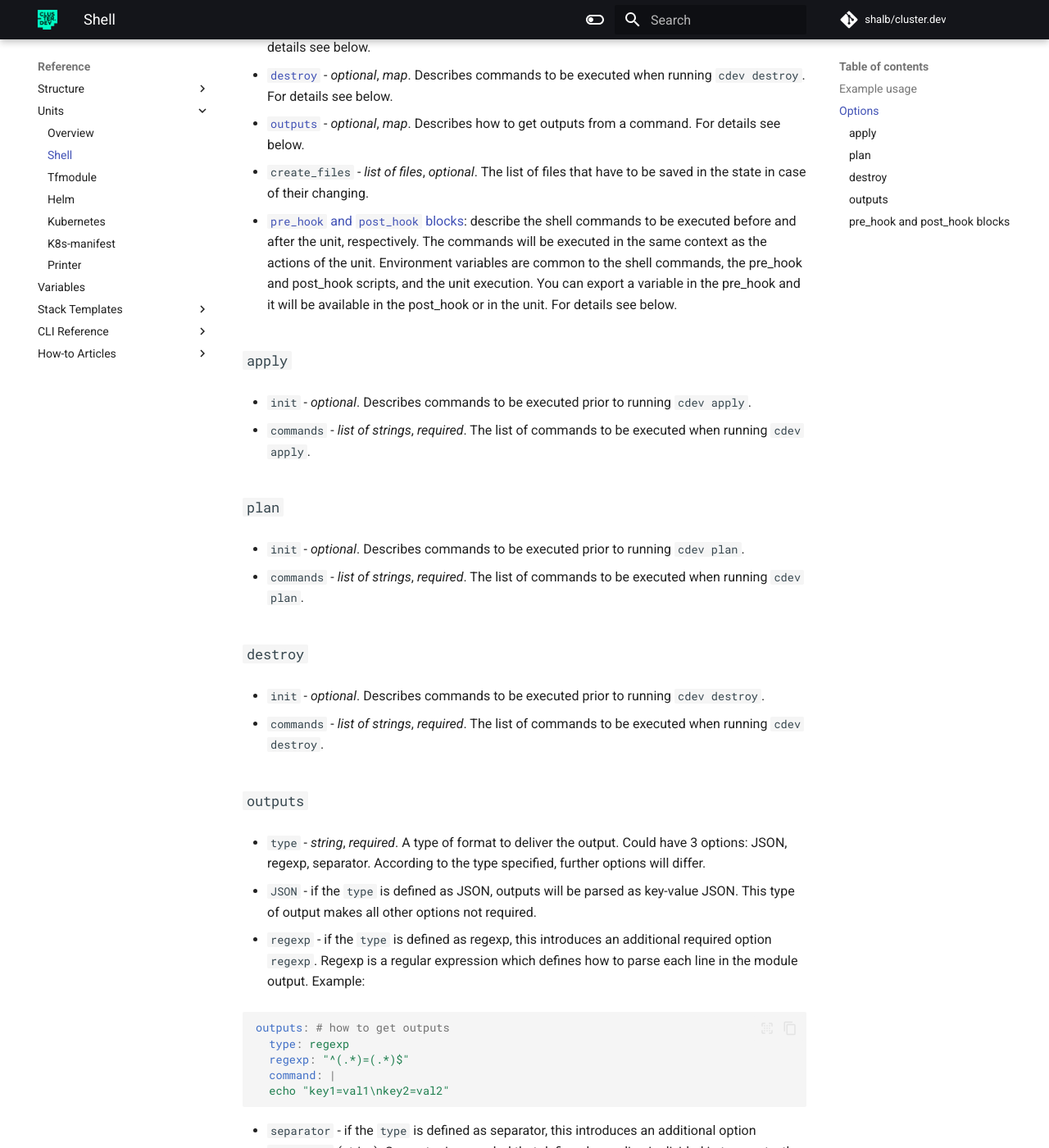
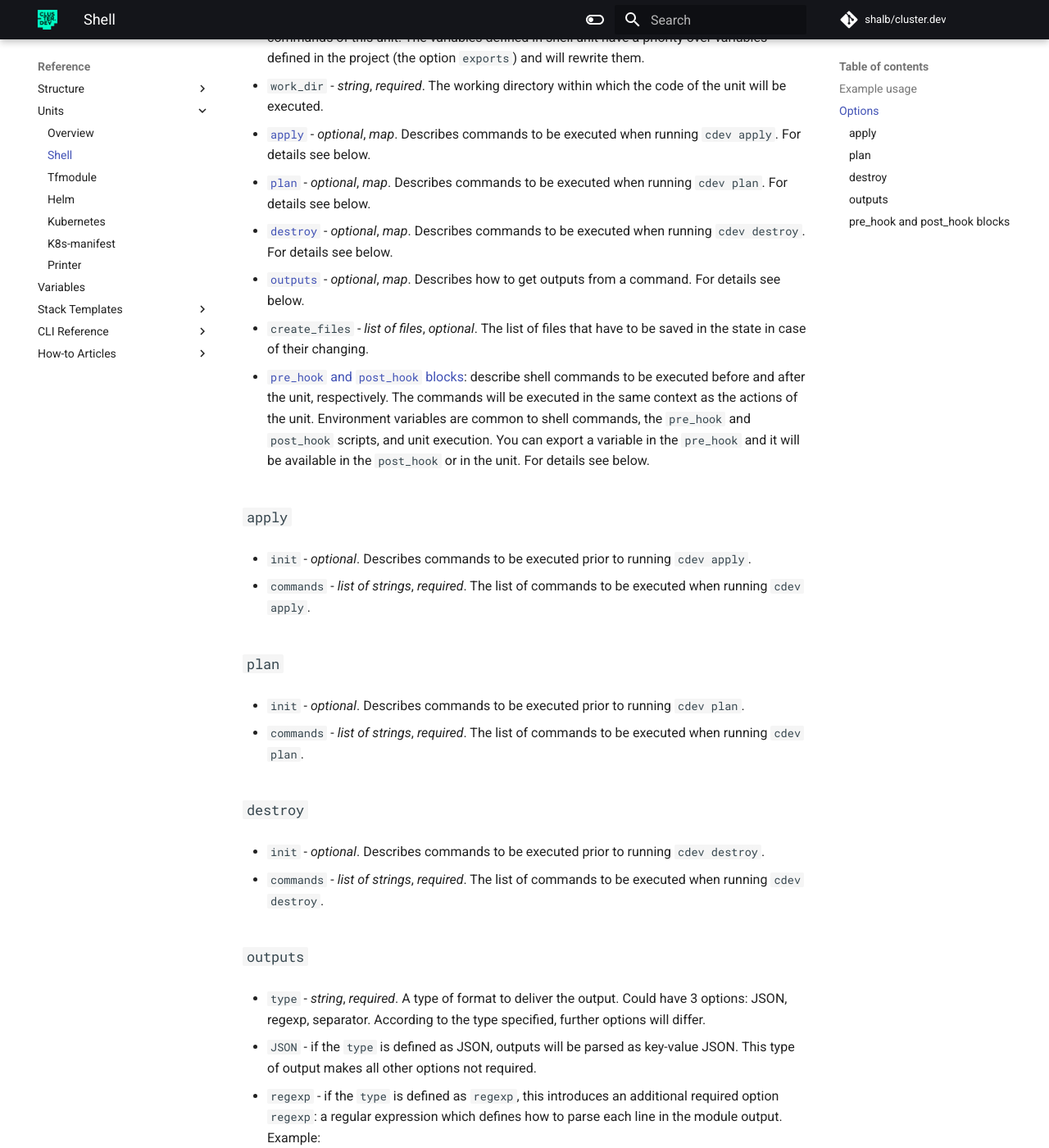
Before and after one commit to shalb/cluster.dev, an MkDocs documentation site: the page built from docs/units-shell.md, in a window 1280 px wide and 1400 px high, scrolled down 1728 px. Shown: the whole window at 82% size. Built offline with MkDocs 1.6.1 and Material for MkDocs 9.7.7, drawn with Linux system fonts in a browser that asks for light colours; comment, search, counter and statistics services are not loaded; some of the changed lines change nothing that is shown; some of the changed text lies outside the part shown.

Commit message:
upd pre_hook/post_hook description in shell unit

````diff
--- a/docs/units-shell.md
+++ b/docs/units-shell.md
@@ -4,7 +4,7 @@
 
 ## Example usage
 
-Example of a `shell` unit that creates an index.html file with a greeting message and downloads the file into an S3 bucket. The bucket name is passed as a variable:
+Example of a `shell` unit that creates an `index.html` file with a greeting message and downloads the file into an S3 bucket. The bucket name is passed as a variable:
 
 ```yaml
 units:
@@ -52,6 +52,16 @@
       regexp_value: "regexp"
       separator: "="
       command: terraform output -json
+    pre_hook:
+      on_apply: true
+      on_destroy: true
+      command: |
+        cat ./main.tf
+    post_hook:
+      on_apply: false
+      on_destroy: true
+      command: |
+        terraform output
     create_files:
         - file: ./my_text_file.txt
           mode: 0644
@@ -78,7 +88,7 @@
 
 * `create_files` - *list of files*, *optional*. The list of files that have to be saved in the state in case of their changing.
 
-* [`pre_hook` and `post_hook` blocks](#pre_hook-and-post_hook-blocks): describe the shell commands to be executed before and after the unit, respectively. The commands will be executed in the same context as the actions of the unit. Environment variables are common to the shell commands, the pre_hook and post_hook scripts, and the unit execution. You can export a variable in the pre_hook and it will be available in the post_hook or in the unit. For details see below.
+* [`pre_hook` and `post_hook` blocks](#pre_hook-and-post_hook-blocks): describe shell commands to be executed before and after the unit, respectively. The commands will be executed in the same context as the actions of the unit. Environment variables are common to shell commands, the `pre_hook` and `post_hook` scripts, and unit execution. You can export a variable in the `pre_hook` and it will be available in the `post_hook` or in the unit. For details see below.
 
 ###  `apply`
 
@@ -104,7 +114,7 @@
 
 * `JSON` - if the `type` is defined as JSON, outputs will be parsed as key-value JSON. This type of output makes all other options not required.
 
-* `regexp` - if the `type` is defined as regexp, this introduces an additional required option `regexp`. Regexp is a regular expression which defines how to parse each line in the module output. Example:
+* `regexp` - if the `type` is defined as `regexp`, this introduces an additional required option `regexp`: a regular expression which defines how to parse each line in the module output. Example:
 
   ```yaml
   outputs: # how to get outputs
@@ -128,9 +138,19 @@
 
 ### `pre_hook` and `post_hook` blocks
 
+Example usage:
+
+```yaml
+units:
+    ....
+    pre_hook:
+      on_apply: true
+      on_destroy: true
+      command: |
+        cat ./main.tf
+```
+
 * `command` - *string*. Shell command in text format. Will be executed in Bash -c "command". Can be used if the "script" option is not used. One of `command` or `script` is required.
-
-* `script` - *string*. Path to shell script file which is relative to template directory. Can be used if the "command" option is not used. One of `command` or `script` is required.
 
 * `on_apply` *bool*, *optional*. Turn off/on when unit applying. **Default: "true"**.
 
````
